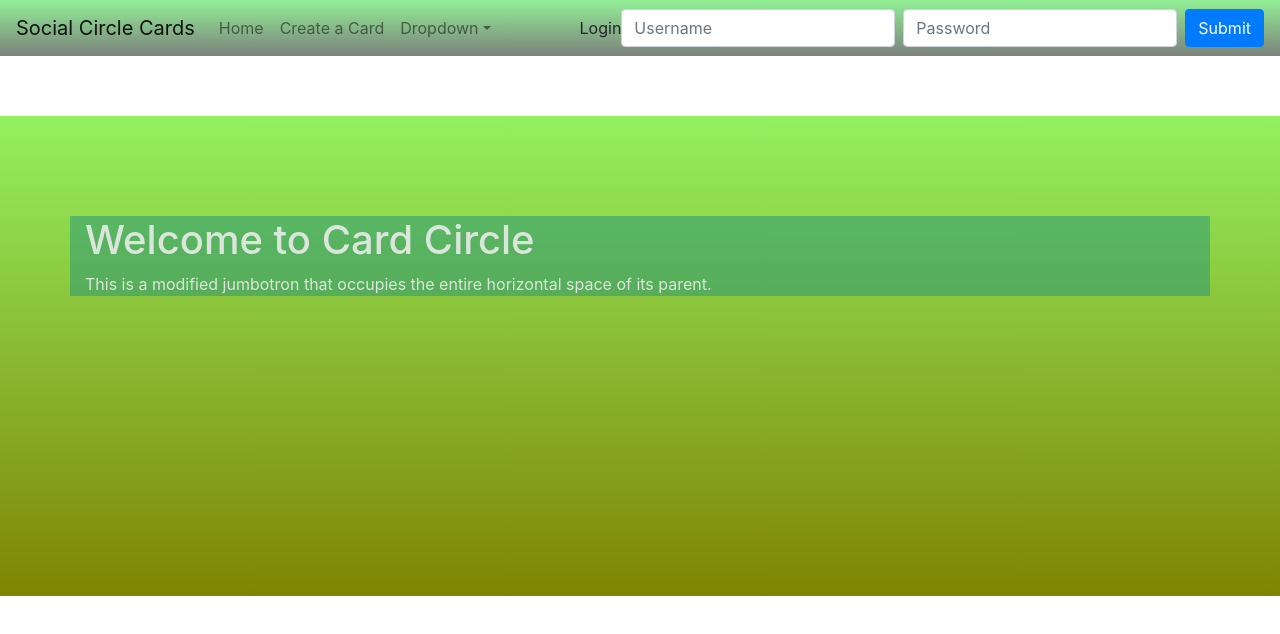
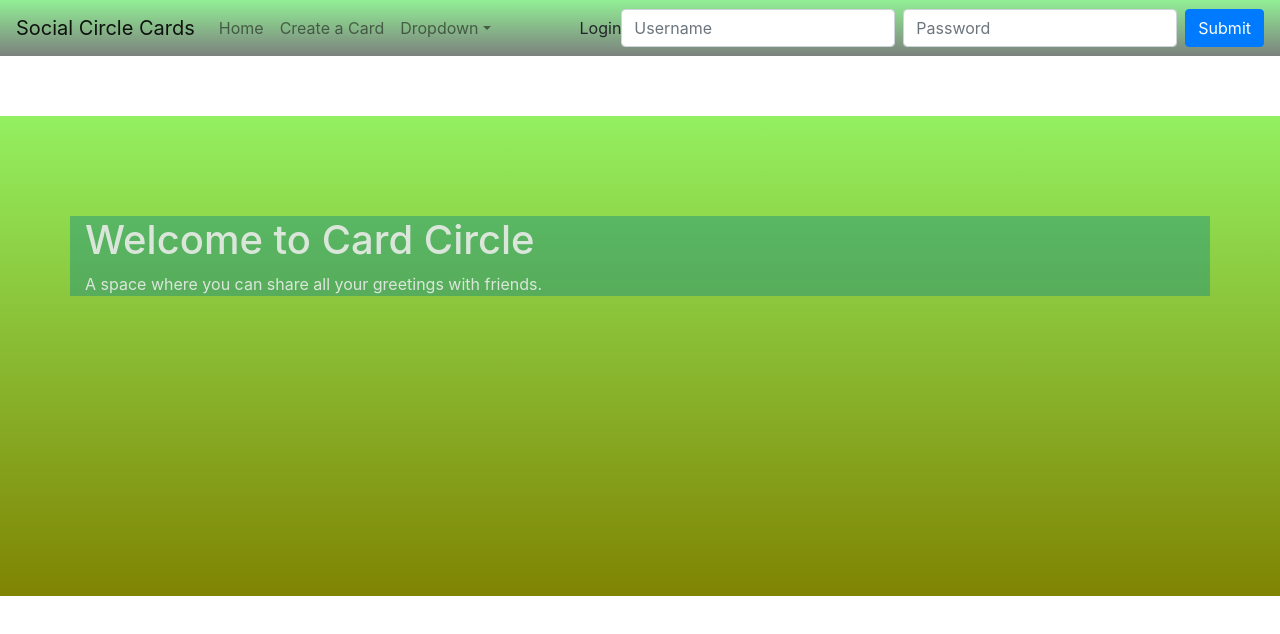
Before and after one commit to LMT-Phase3/group-social-ecards-tracy-logan-matt, a React (Create React App) app in the folder frontend/: page / in a window 1280 px wide. Shown: the top 634 px of the page. Built offline with nearby package versions, Linux system fonts and the light colour scheme.

Commit message:
changed splash message

```diff
--- a/frontend/src/App.js
+++ b/frontend/src/App.js
@@ -69,8 +69,7 @@ function App () {
           <Container className='jumbotron-container'>
             <h1 className='splash-title'>Welcome to Card Circle</h1>
             <p>
-              This is a modified jumbotron that occupies the entire horizontal space of
-              its parent.
+              A space where you can share all your greetings with friends.
             </p>
           </Container>
         </Jumbotron>
```
